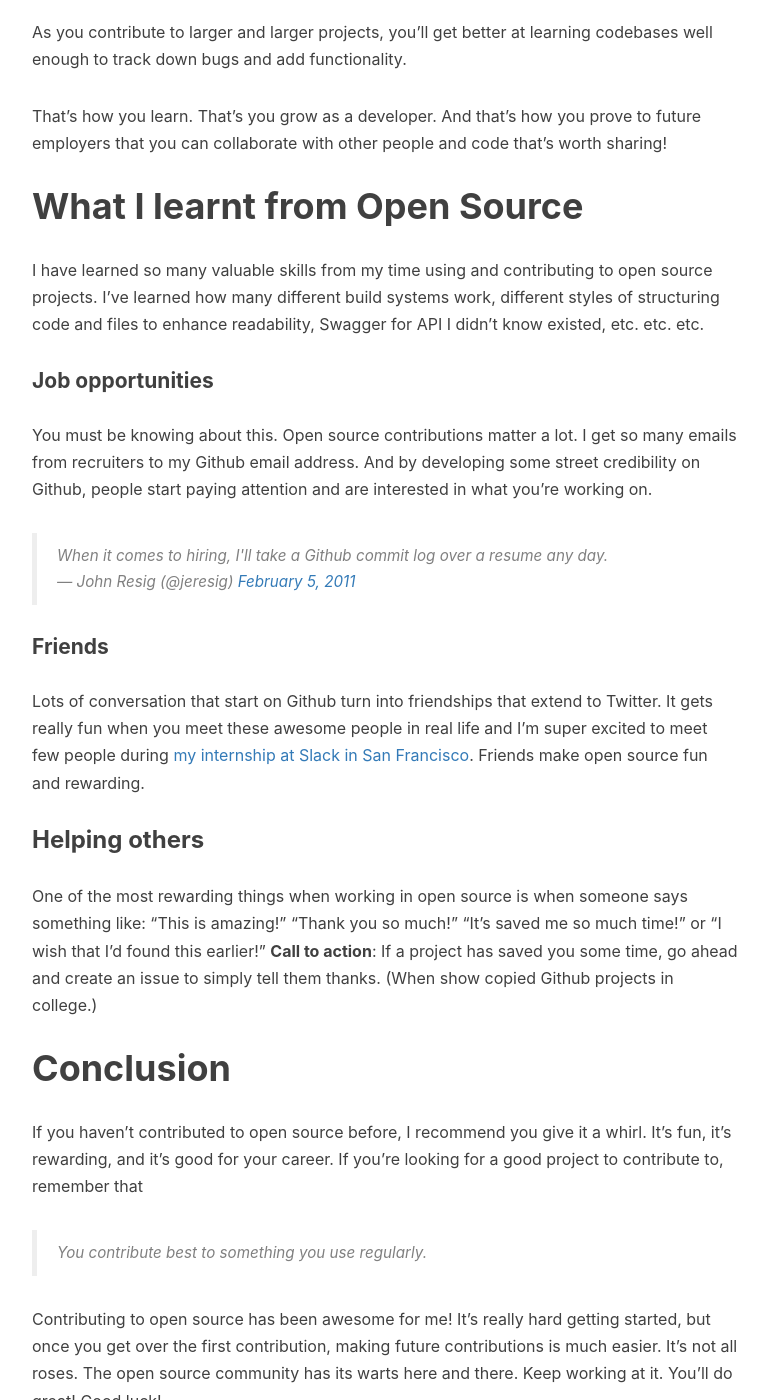
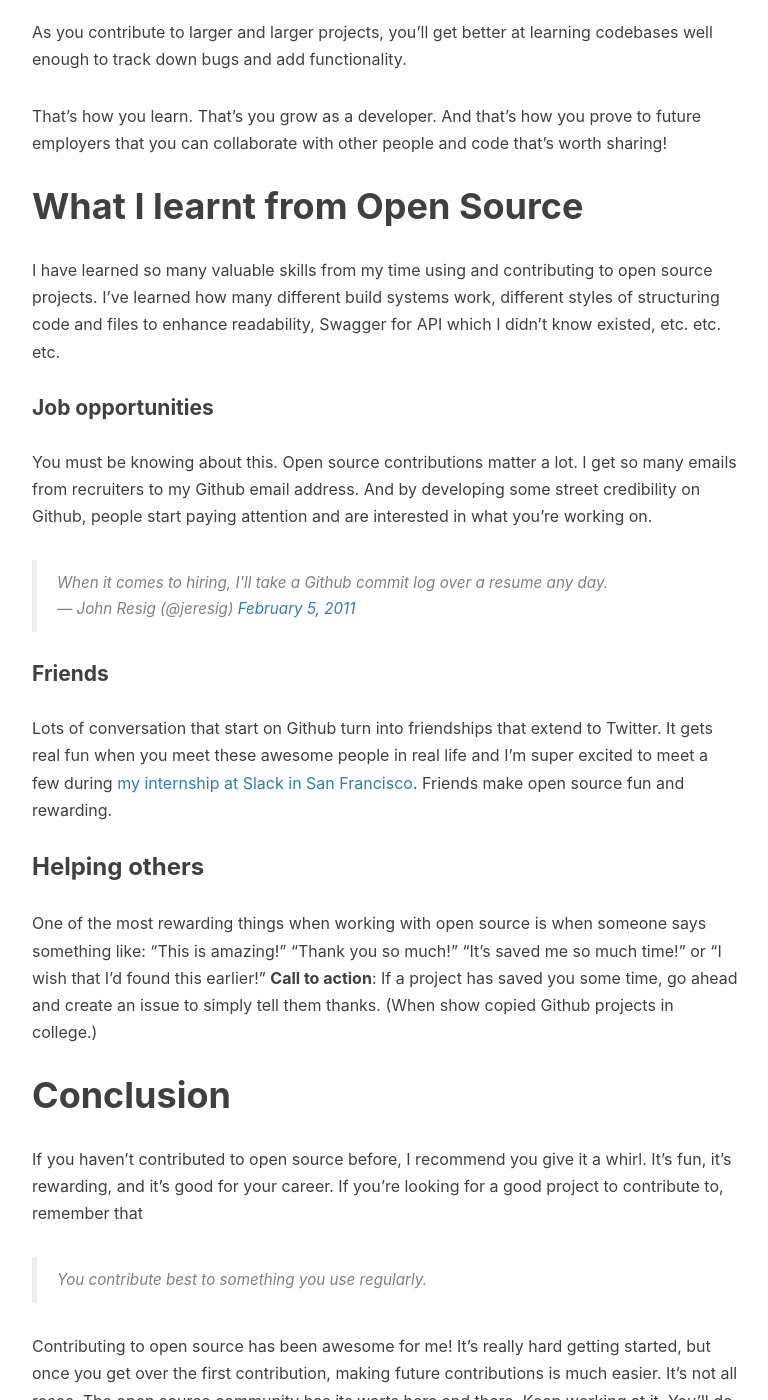
Before and after one commit to nish-d/vicky002.github.io, a Jekyll site: the page built from _posts/2016-05-02-getting-started-with-open-source.md, in a window 1280 px wide and 1400 px high, scrolled down 6889 px. Shown: the whole window, without its empty margins (233-1001 px from the left). Built offline with Jekyll 4.4.1, drawn with Linux system fonts in a browser that asks for light colours; nearby versions of some CDN libraries; some web fonts are replaced; comment, search, counter and statistics services are not loaded; some of the changed text lies outside the part shown.

Commit message:
a few grammatical errors fixed

```diff
--- a/_posts/2016-05-02-getting-started-with-open-source.md
+++ b/_posts/2016-05-02-getting-started-with-open-source.md
@@ -147,7 +147,7 @@ That's how you learn. That's you grow as a developer. And that's how you prove t
 
 # What I learnt from Open Source
 
-I have learned so many valuable skills from my time using and contributing to open source projects. I've learned how many different build systems work, different styles of structuring code and files to enhance readability, Swagger for API I didn't know existed, etc. etc. etc.
+I have learned so many valuable skills from my time using and contributing to open source projects. I've learned how many different build systems work, different styles of structuring code and files to enhance readability, Swagger for API which I didn't know existed, etc. etc. etc.
 
 #### Job opportunities
 
@@ -158,11 +158,11 @@ You must be knowing about this. Open source contributions matter a lot. I get so
 
 #### Friends
 
-Lots of conversation that start on Github turn into friendships that extend to Twitter. It gets really fun when you meet these awesome people in real life and I'm super excited to meet few people during <a href="http://eulercoder.me/2016/02/27/My-internship-interview-experience-with-Amazon-LinkedIn-BrowserStack-Mozilla-and-Slack/" target="_blank">my internship at Slack in San Francisco</a>. Friends make open source fun and rewarding.
+Lots of conversation that start on Github turn into friendships that extend to Twitter. It gets real fun when you meet these awesome people in real life and I'm super excited to meet a few during <a href="http://eulercoder.me/2016/02/27/My-internship-interview-experience-with-Amazon-LinkedIn-BrowserStack-Mozilla-and-Slack/" target="_blank">my internship at Slack in San Francisco</a>. Friends make open source fun and rewarding.
 
 ### Helping others
 
-One of the most rewarding things when working in open source is when someone says something like: “This is amazing!” “Thank you so much!” “It’s saved me so much time!” or “I wish that I’d found this earlier!” **Call to action**: If a project has saved you some time, go ahead and create an issue to simply tell them thanks. (When show copied Github projects in college.)
+One of the most rewarding things when working with open source is when someone says something like: “This is amazing!” “Thank you so much!” “It’s saved me so much time!” or “I wish that I’d found this earlier!” **Call to action**: If a project has saved you some time, go ahead and create an issue to simply tell them thanks. (When show copied Github projects in college.)
 
 # Conclusion
 
```
Also changed, not shown: other parts of _posts/2016-05-02-getting-started-with-open-source.md (+7 -7 lines).
